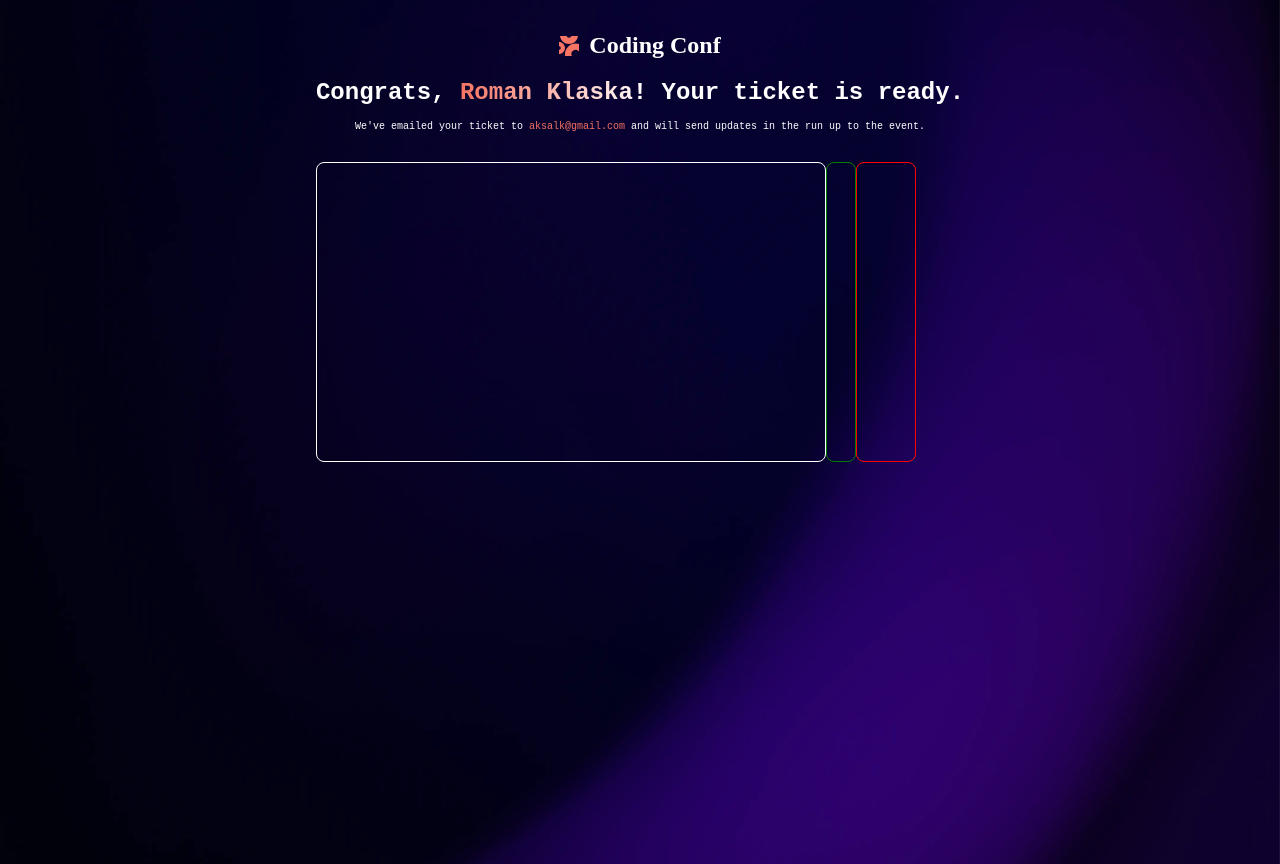
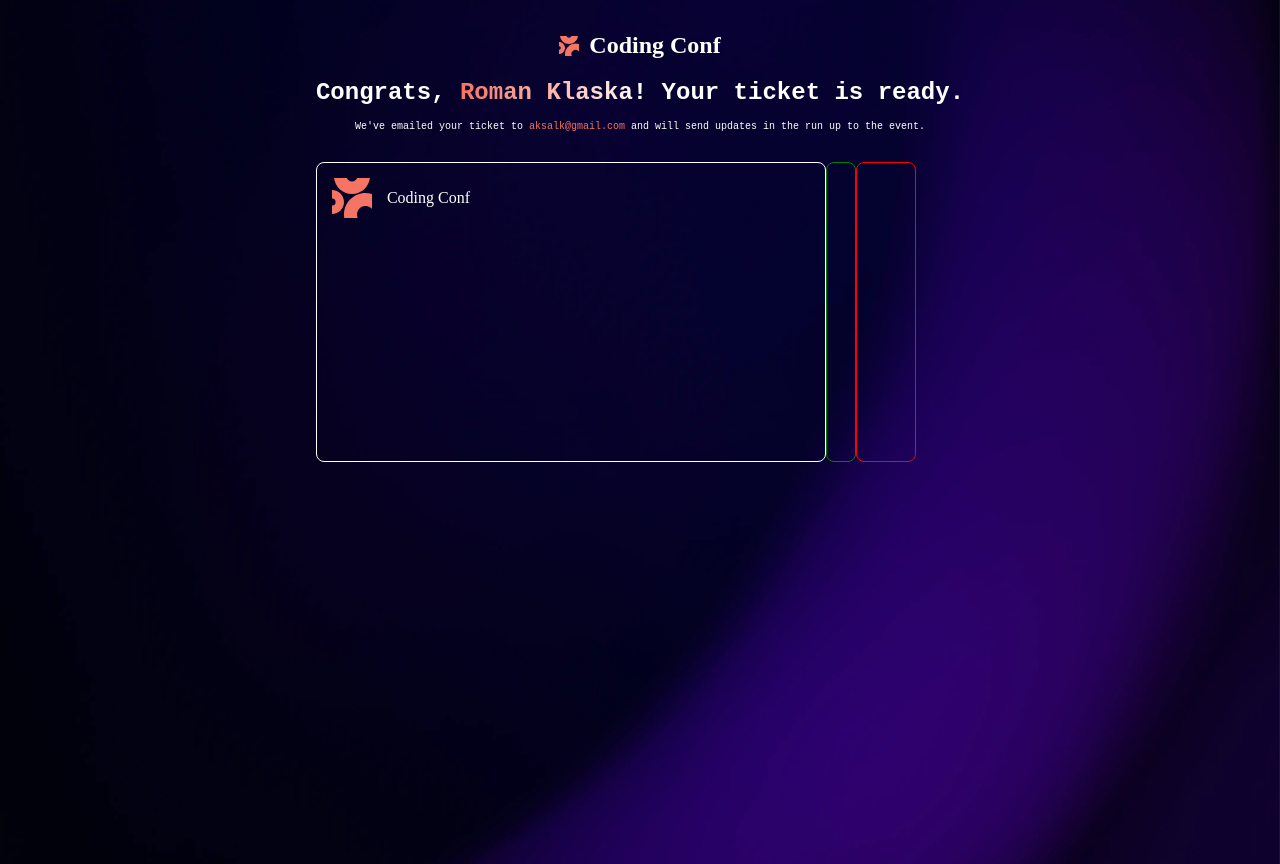
Before and after one commit to imrisko222/conference-ticket-generator, a React (Vite) app: page / in a window 1280 px wide. Built offline with nearby package versions, Linux system fonts and the light colour scheme.

Commit message:
par veci pridanych do komponenty generatedTicket

```diff
--- a/src/components/Ticket/GeneratedTicket/GeneratedTicket.jsx
+++ b/src/components/Ticket/GeneratedTicket/GeneratedTicket.jsx
@@ -1,10 +1,17 @@
 import React from 'react'
 import style from './GeneratedTicket.module.css'
+import Icon from '../../../assets/images/logo-mark.svg'
 
 const GeneratedTicket = () => {
   return (
 <div class={style.ticketBorder}>
-  <div className={style.partOfTicketOne}></div>
+  <div className={style.partOfTicketOne}>
+    <div className={style.namedSection}>
+
+    <img src={Icon} alt="Conference icon" />
+    <p>Coding Conf</p>
+    </div>
+  </div>
   <div className={style.partOfTicketTwo}></div>
   <div className={style.partOfTicketThree}></div>
 </div>
--- a/src/components/Ticket/GeneratedTicket/GeneratedTicket.module.css
+++ b/src/components/Ticket/GeneratedTicket/GeneratedTicket.module.css
@@ -9,6 +9,20 @@
     height: 100%;
     border: white 1px solid;
     border-radius: 8px;
+    box-sizing: border-box;
+    margin: 0;
+    padding: 0;
+}
+
+.namedSection {
+    display: flex;
+    align-items: center;
+    gap: 15px;
+    max-height: 50%;
+    margin-left: 15px;
+    margin-top: 15px;
+    color: white;
+
 }
 
 .partOfTicketTwo {
```
